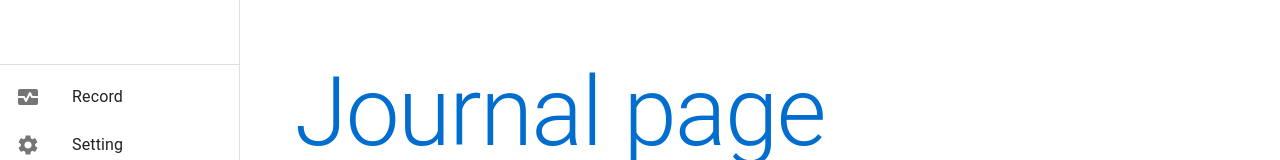
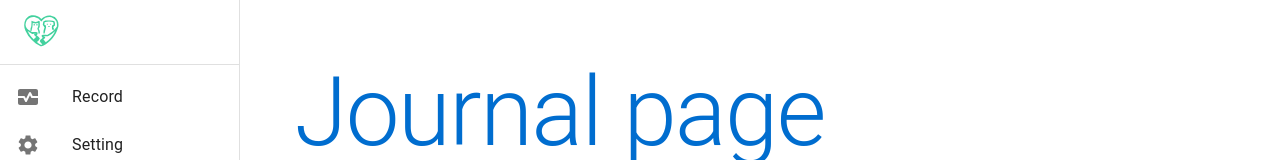
Before and after one commit to mhiratsuka/healthapp, a React (Vite) app in the folder frontend/app/: page /Journal in a window 1280 px wide. Shown: the top 160 px of the page. Built offline with nearby package versions, Linux system fonts and the light colour scheme; no server answers.

Commit message:
Added app icon and fixed aria label

```diff
--- a/frontend/app/src/components/SideMenu/index.tsx
+++ b/frontend/app/src/components/SideMenu/index.tsx
@@ -2,10 +2,11 @@ import LogoutIcon from '@mui/icons-material/Logout'
 import MenuIcon from '@mui/icons-material/Menu'
 import MonitorHeartIcon from '@mui/icons-material/MonitorHeart'
 import SettingsIcon from '@mui/icons-material/Settings'
-import { Box } from '@mui/material'
+import Box from '@mui/material/Box'
 import Divider from '@mui/material/Divider'
 import Drawer from '@mui/material/Drawer'
 import IconButton from '@mui/material/IconButton'
+import Link from '@mui/material/Link'
 import List from '@mui/material/List'
 import ListItem from '@mui/material/ListItem'
 import ListItemButton from '@mui/material/ListItemButton'
@@ -26,7 +27,11 @@ export const SideMenu: FC<{ drawerWidth: number }> = ({ drawerWidth }) => {
 
   const drawer = (
     <>
-      <Toolbar />
+      <Toolbar>
+        <Link href='/journal'>
+          <Box component='img' src='/icon.svg' sx={{ width: '35px' }} />
+        </Link>
+      </Toolbar>
       <Divider />
       <List>
         <ListItem disablePadding>
@@ -70,7 +75,7 @@ export const SideMenu: FC<{ drawerWidth: number }> = ({ drawerWidth }) => {
     >
       <IconButton
         color='inherit'
-        aria-label='open drawer'
+        aria-label='open menu'
         edge='start'
         onClick={handleMenuToggle}
       >
```
